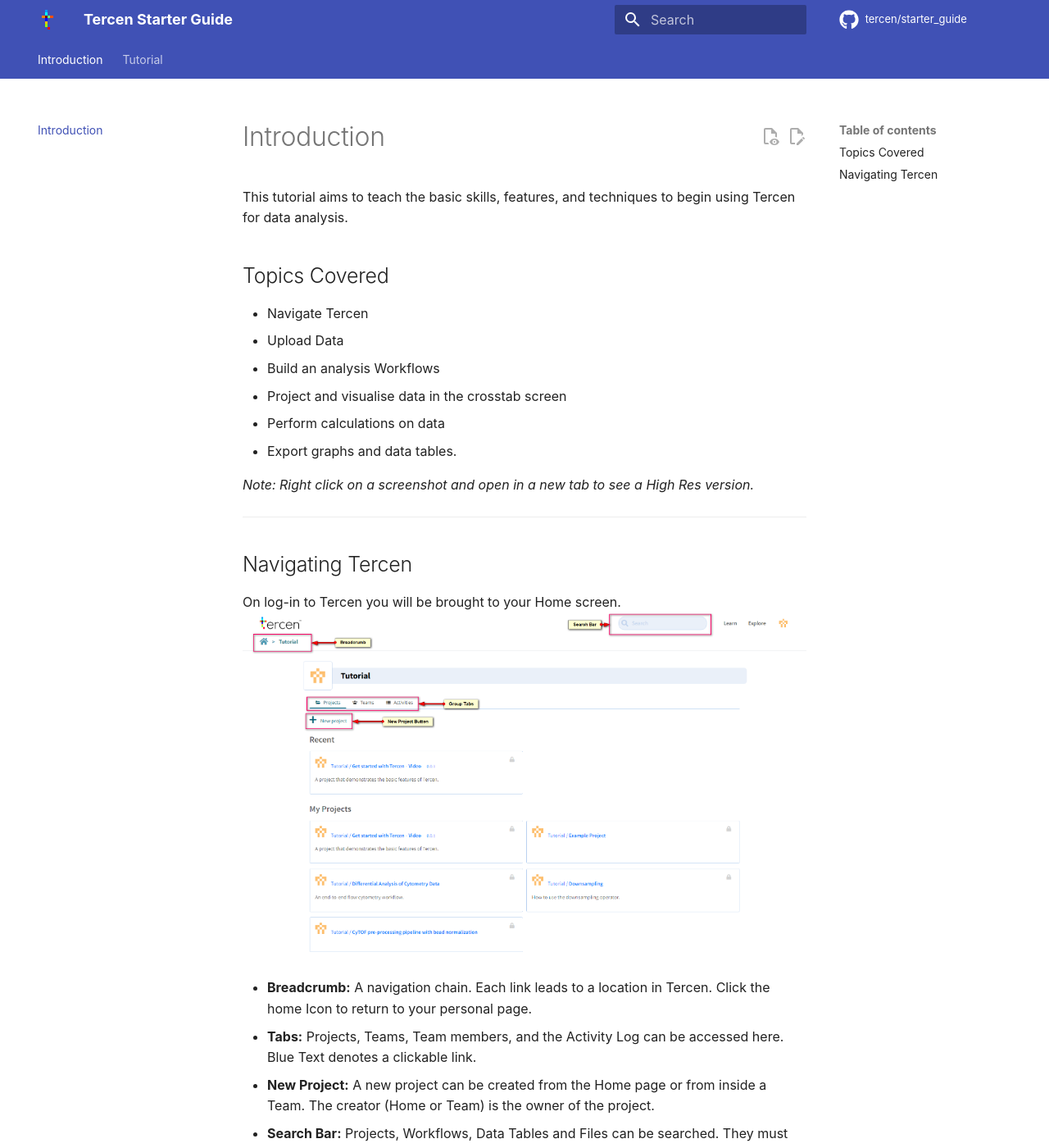
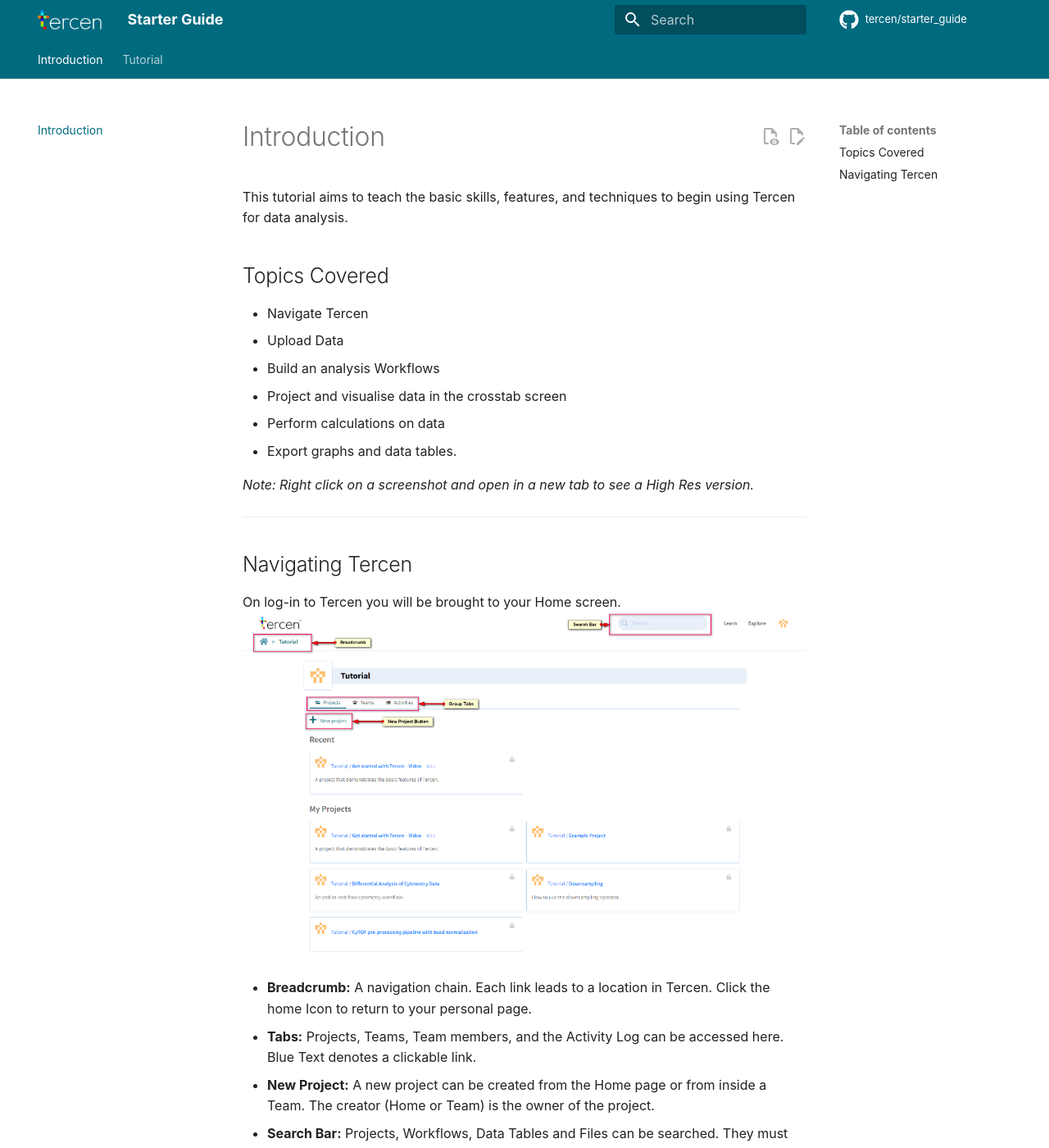
Before and after one commit to tercen/starter_guide, an MkDocs documentation site: the page built from docs/index.md, in a window 1280 px wide and 1400 px high. Shown: the whole window at 82% size. Built offline with MkDocs 1.6.1 and Material for MkDocs 9.7.7, drawn with Linux system fonts in a browser that asks for light colours; comment, search, counter and statistics services are not loaded; the version menu is left out.

Commit message:
Style Changes

```diff
--- /dev/null
+++ b/docs/stylesheets/extra.css
@@ -0,0 +1,5 @@
+:root {
+    --md-primary-fg-color:        #006a7f;
+    --md-primary-fg-color--light: #8bbed1;
+    --md-primary-fg-color--dark:  #1e5051;
+}
--- a/mkdocs.yml
+++ b/mkdocs.yml
@@ -1,4 +1,4 @@
-site_name: Tercen Starter Guide
+site_name: Starter Guide
 docs_dir: docs/
 site_url: "https://tercen.com"
 repo_url: https://github.com/tercen/starter_guide
@@ -15,9 +15,11 @@ theme:
   # custom_dir: .docs/overrides/
   font: false
   favicon: https://tercen.com/_assets/brand/fav.png
-  logo: ./images/tercen-logo-sq.svg
+  logo: ./images/Tercen Logo white_vert_B.png
   icon:
     repo: fontawesome/brands/github
+  palette:
+    primary: custom
   features:
     - content.tabs.link
     - instant
@@ -38,7 +40,7 @@ theme:
     - content.action.edit
     - content.action.view
 extra_css:
-  - stylesheets/style.css
+  - stylesheets/extra.css
 plugins:
   - search
   - git-committers:
```
Also changed, not shown: docs/images/Tercen Logo white_vert_B.png (added).
